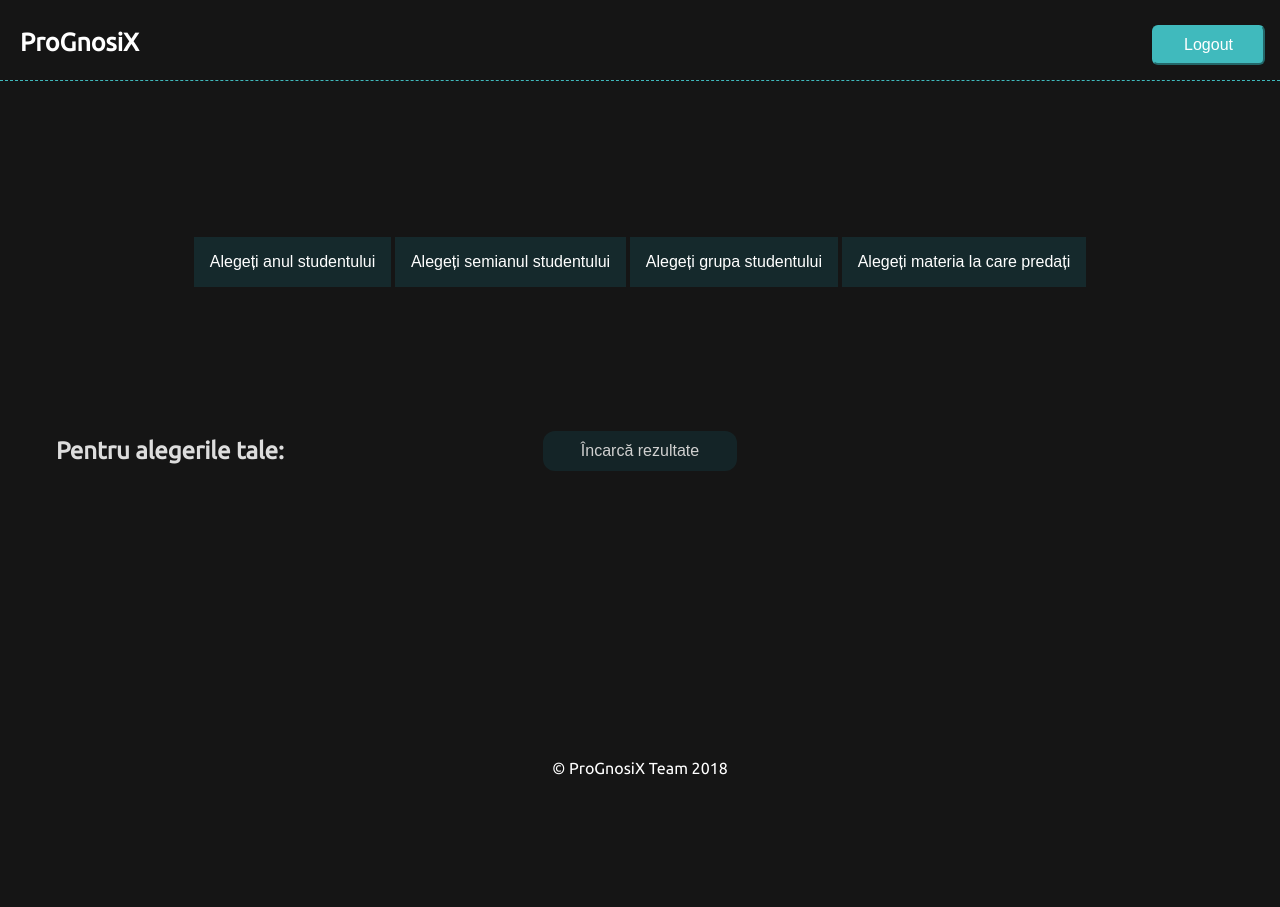
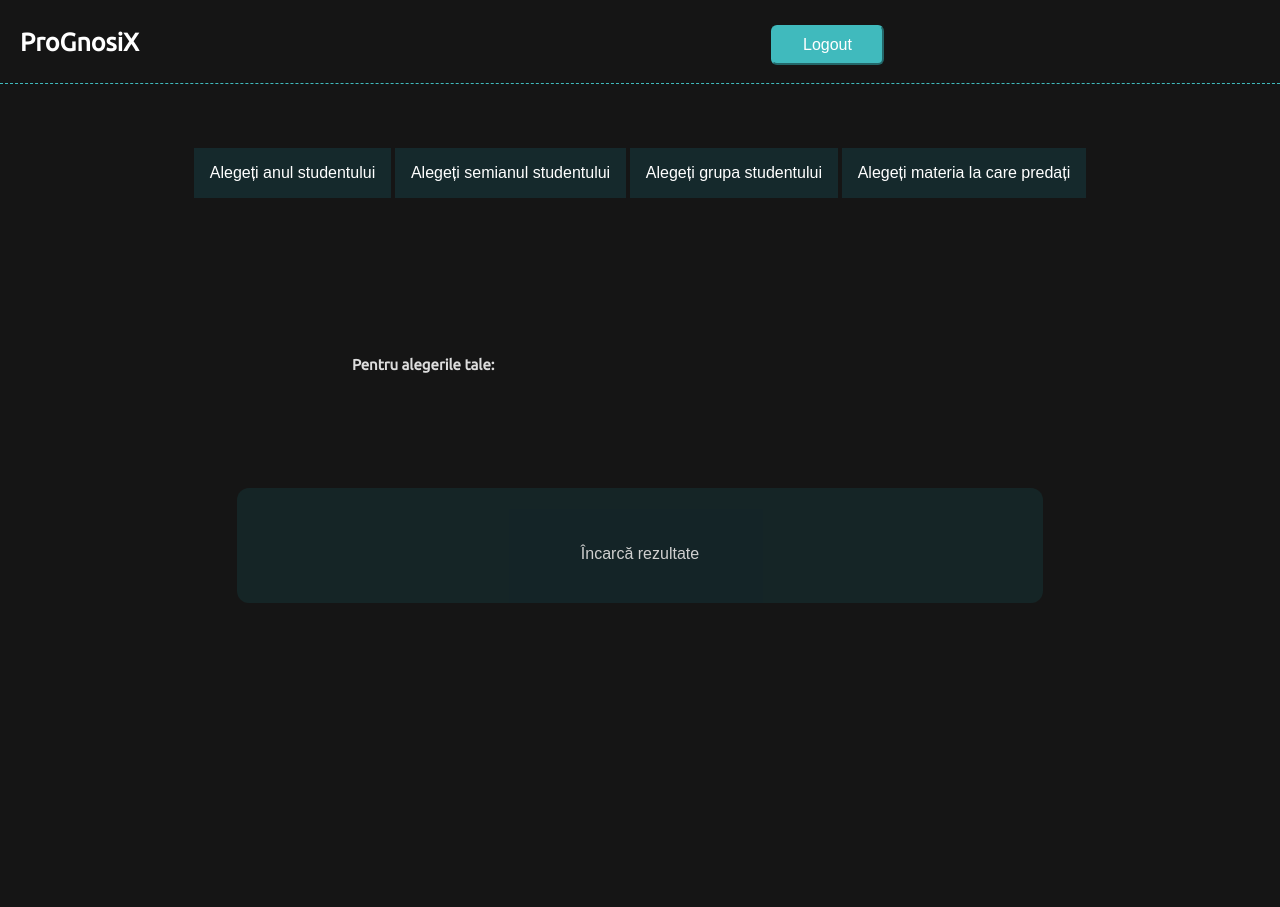
Before and after one commit to stefanamurarasu/ProGnosiX, a PHP site: template app/views/admin.view.html in a window 1280 px wide. Shown: the top 907 px of the page. Before the commit the page ends 775 px from the top, so only its background shows below. Run offline with PHP 8.4, Linux system fonts and the light colour scheme; the template is opened without the code that fills it, so the values that code supplies are empty.

Commit message:
responsive design

```diff
--- a/public/admin.css
+++ b/public/admin.css
@@ -1,12 +1,15 @@
-.admin-content{
-    text-align: center;
-    margin: 140px;
-
-
-
+* {
+	margin: 0;
+	padding: 0;
+	box-sizing: border-box;
 }
 
- h2{
+.admin-content {
+    text-align: center;
+    margin: 210px;
+}
+
+ h2 {
     text-align: left;
     color:#ddd;
     margin-top: 150px;
@@ -197,3 +200,129 @@
 .choose_3:hover .button-course {
     background-color: #babdbe14;
 }
+
+
+/* Galaxy S5 */
+@media (min-width: 360px) and (max-width: 411px) and (min-height: 640px) and (max-height: 823px){
+    .logo {
+        display: inline-block;
+        width: 40%;
+    }
+    .header-right {
+        display: inline-block;
+        width:40%;
+    }
+
+    .admin-content {
+        margin: 0;
+    }
+
+    #content {
+        padding: 15%;
+    }
+
+    .choose, .choose_1, .choose_2, .choose_3 {
+        margin-bottom: 20px;
+    }
+
+    h2 {
+        margin-top: 0px;
+        margin-bottom: 0px;
+        margin-right: 0px;
+        margin-left: 0px;
+        padding: 5% 0%;
+    }
+
+    .result-button {
+        width: 70%;
+        margin-top: 5%;
+        padding: 5%;
+    }
+}
+
+/* Pixel 2 */
+@media (width: 411px) and (height: 731px){
+    #content {
+        padding: 20%;
+    }
+}
+
+/* Pixel 2 XL*/
+@media (width: 411px) and (height: 823px){
+    #content {
+        padding: 20%;
+        margin-bottom: 30%;
+    }
+}
+
+/* iPhone 5/SE */
+@media (min-width: 320px) and (min-height: 375px) and (max-height:812px){
+    .logo {
+        display: inline-block;
+        width: 40%;
+    }
+    .header-right {
+        display: inline-block;
+        width:40%;
+    }
+
+    .admin-content {
+        margin: 0;
+    }
+
+    #content {
+        padding: 5%;
+    }
+
+    .choose, .choose_1, .choose_2, .choose_3 {
+        margin-bottom: 20px;
+    }
+
+    h2 {
+        margin-top: 0px;
+        margin-bottom: 0px;
+        margin-right: 0px;
+        margin-left: 0px;
+        padding: 5% 15%;
+        font-size: 15px;
+    }
+
+    .result-button {
+        width: 70%;
+        margin-top: 5%;
+        padding: 5%;
+    }
+}
+
+/* iPhone 6/7/8 Plus and iPhone X */
+@media (min-width: 375px) and (max-height: 812px){
+    #content {
+        padding: 20%;
+        margin-bottom: 10%;
+    }
+}
+
+/* iPad*/
+@media (min-width: 768px) and (max-height: 1366px){
+    #content {
+        padding: 5%;
+        margin-bottom: 40%;
+    }
+    .choose, .choose_1, .choose_2, .choose_3 {
+        margin-bottom: 100px;
+    }
+
+    h2 {
+        margin-top: 0px;
+        margin-bottom: 0px;
+        margin-right: 0px;
+        margin-left: 0px;
+        padding: 5% 25%;
+    }
+
+    .result-button {
+        width: 70%;
+        margin-top: 5%;
+        padding: 5%;
+    }
+}
```
